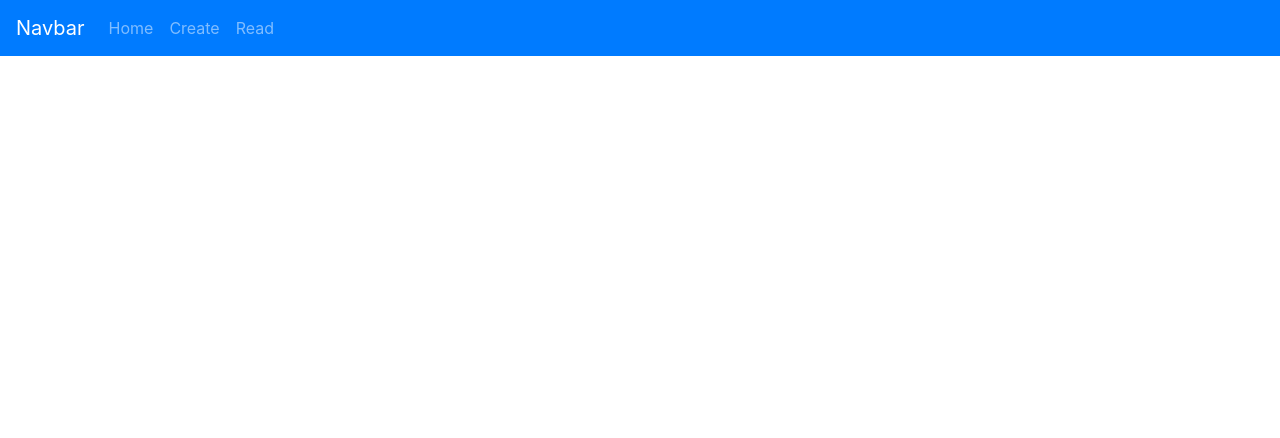
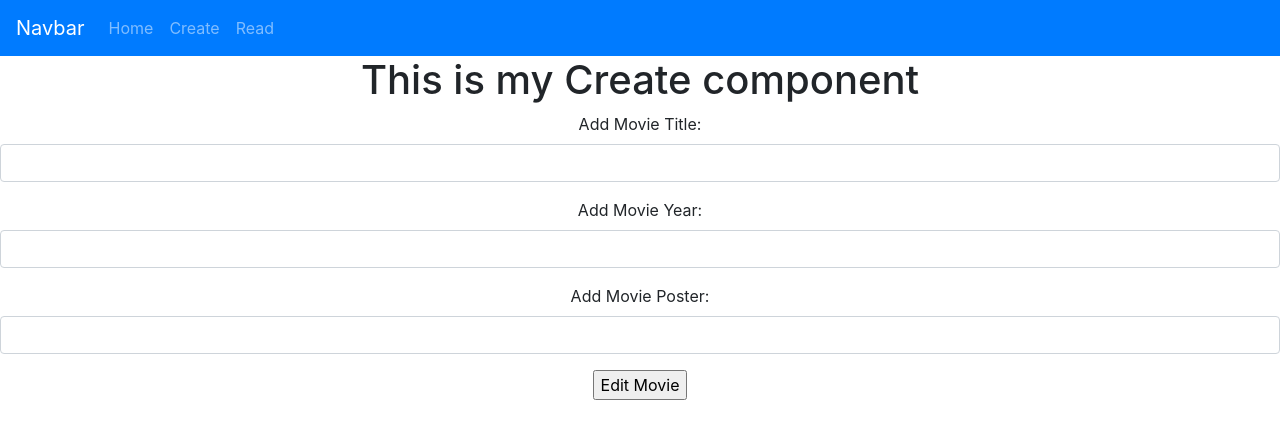
Before and after one commit to samBrownless16/DRQLabTen, a React (Create React App) app: page /edit/1 in a window 1280 px wide. Shown: the top 438 px of the page. Built offline with nearby package versions, Linux system fonts and the light colour scheme; no server answers.

Commit message:
Lab Nine Upload

```diff
--- a/src/App.js
+++ b/src/App.js
@@ -6,6 +6,7 @@ import { Navbar, Nav } from 'react-bootstrap';
 import {BrowserRouter as Router, Switch, Route } from 'react-router-dom';
 import { Create } from './components/create';
 import { Read } from './components/read';
+import { Edit } from './components/edit';
 
 class App extends React.Component {
   render() {
@@ -26,6 +27,7 @@ class App extends React.Component {
             <Route path='/' component={Content} exact></Route>
             <Route path='/read' component={Read}></Route>
             <Route path='/create' component={Create}></Route>
+            <Route path='/edit/:id' component={Edit}></Route>
           </Switch>
           {/* Initially displayed all components on the one page
           /* <Header></Header>
--- /dev/null
+++ b/src/components/edit.js
@@ -0,0 +1,98 @@
+import React from 'react';
+import '../App.css';
+import axios from 'axios';
+
+export class Edit extends React.Component {
+    constructor() {
+        super();
+        this.onChangeMovieTitle = this.onChangeMovieTitle.bind(this);
+        this.onChangeMovieYear = this.onChangeMovieYear.bind(this);
+        this.onChangeMoviePoster = this.onChangeMoviePoster.bind(this);
+        this.onSubmit = this.onSubmit.bind(this);
+        this.state = {
+            Title:'',
+            Year:'',
+            Poster:''
+        }
+    }
+
+    componentDidMount() {
+        console.log(this.props.match.params.id);
+        axios.get('http://localhost:4000/api/movies/' + this.props.match.params.id)
+        .then(response => {
+            this.setState({ // This will populate the input fields with the current movie data
+                _id:response.data._id,
+                Title:response.data.Title,
+                Year:response.data.Year,
+                Poster:response.data.Poster
+
+            });
+        })
+        .catch((error) => {
+            console.log(error);
+        });
+    }
+
+    // onChange events which will update data if/when changed using the form
+    onChangeMovieTitle(e){
+        this.setState({
+            Title:e.target.value
+        })
+    }
+    onChangeMovieYear(e){
+        this.setState({
+            Year:e.target.value
+        })
+    }
+    onChangeMoviePoster(e){
+        this.setState({
+            Poster:e.target.value
+        })
+    }
+    onSubmit(e){
+        alert("Movie Added " + this.state.Title + " " + this.state.Year + " " + this.state.Poster);
+
+        // Set object with the data user entered via the form
+        const newMovie = {
+            Title: this.state.Title,
+            Year: this.state.Year,
+            Poster: this.state.Poster,
+            _id: this.state._id
+        }
+
+        // put request (send our edited movie data)
+        axios.put('http://localhost:4000/api/movies/' + this.state._id, newMovie)
+        .then(response => {
+            console.log(response.data);
+        })
+        .catch((err) => {
+            console.log(err);
+        });
+    }
+
+    render() {
+        return(
+            <div className="App">
+                <h1>This is my Create component</h1>
+                {/* Form which allows user to enter movie information */}
+                <form onSubmit={this.onSubmit}>
+                    <div className="form-group">
+                        <label>Add Movie Title: </label>
+                        <input type="text" className="form-control" value={this.state.Title} onChange={this.onChangeMovieTitle}></input>
+                    </div>
+                    <div className="form-group">
+                        <label>Add Movie Year: </label>
+                        <input type="text" className="form-control" value={this.state.Year} onChange={this.onChangeMovieYear}></input>
+                    </div>
+                    <div className="form-group">
+                        <label>Add Movie Poster: </label>
+                        <input type="text" className="form-control" value={this.state.Poster} onChange={this.onChangeMoviePoster}></input>
+                    </div>
+                    <div>
+                        <input type="submit" value="Edit Movie"></input>
+                    </div>
+                </form>
+            </div>
+        );
+    }
+}
--- a/src/components/movieItem.js
+++ b/src/components/movieItem.js
@@ -2,6 +2,7 @@ import React from 'react';
 import '../App.css';
 import Card from 'react-bootstrap/Card';
 import Button from 'react-bootstrap/Button';
+import { Link } from 'react-router-dom';
 import axios from 'axios';
 
 export class MovieItem extends React.Component {
@@ -43,6 +44,8 @@ export class MovieItem extends React.Component {
                         </blockquote>
                     </Card.Body>
                     <Button variant="danger" onClick={this.DeleteMovie}>Delete</Button> {/* Delete Button */}
+                    {/* Edit Button with Link */}
+                    <Link to={"/edit/" + this.props.movie._id} className="btn btn-primary">Edit</Link>
                 </Card>
             </div>
         );
```
Also changed, not shown: 1 other file (tests, documents, lock files or other folders).
